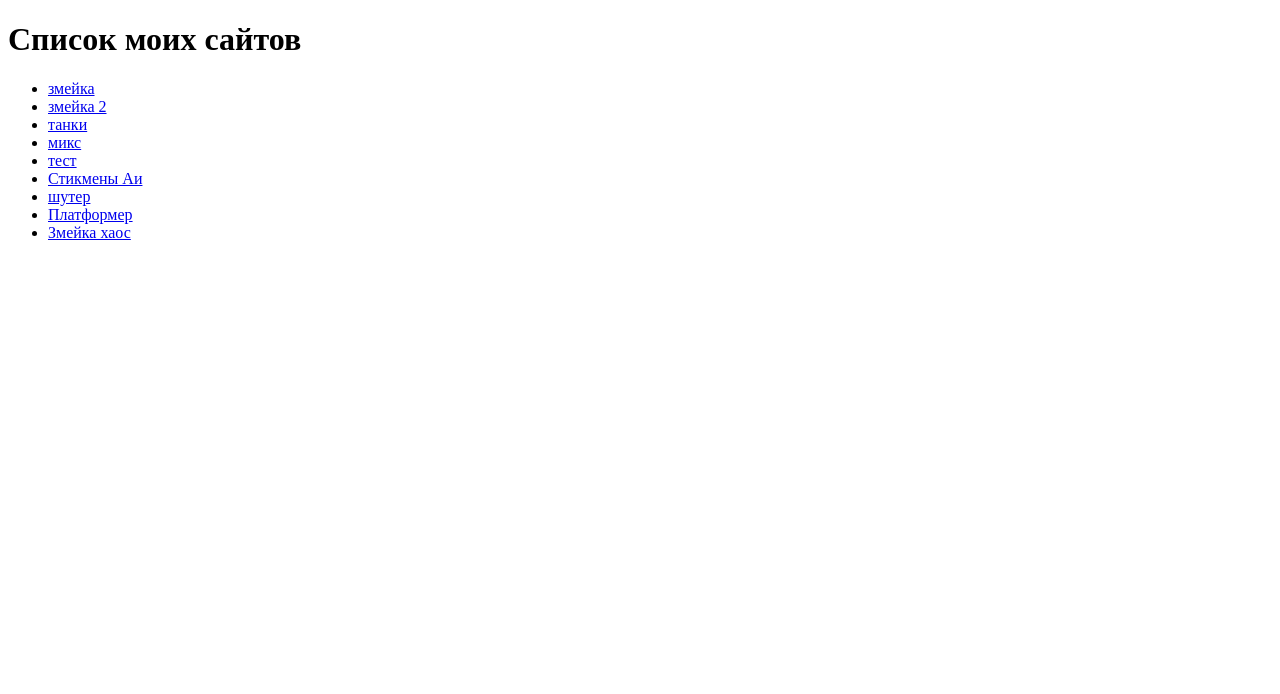
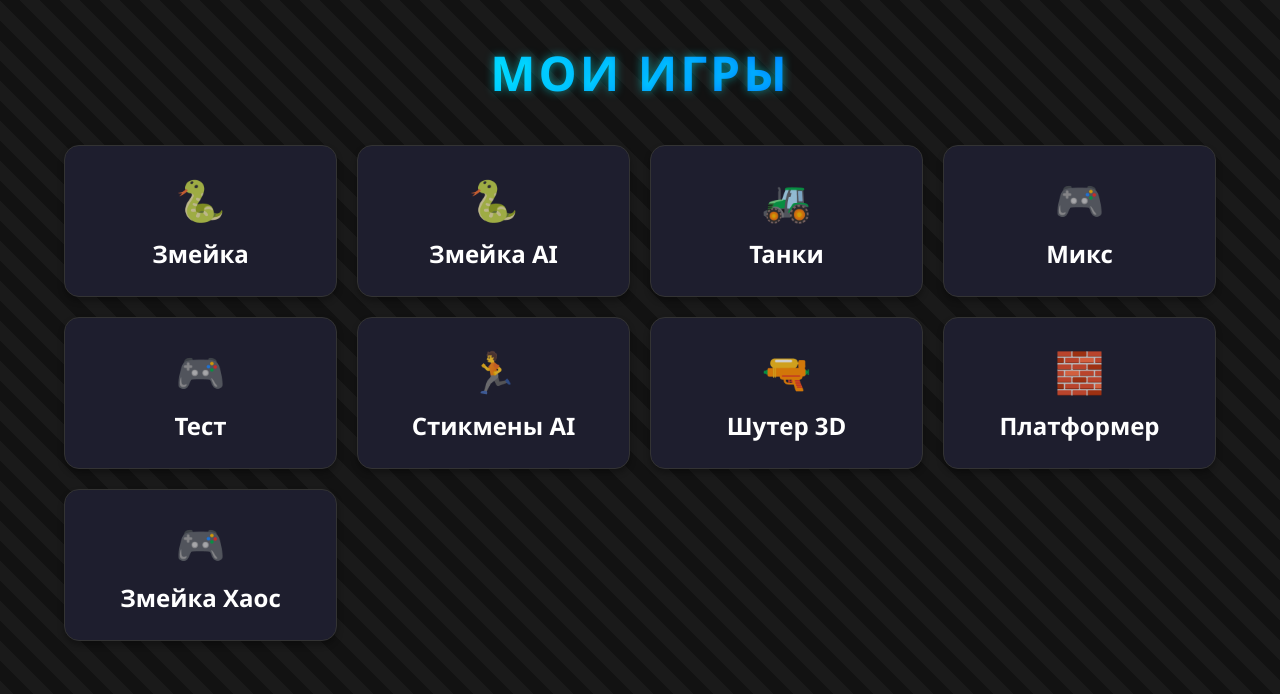
Before and after one commit to wolcxxl/Ai-games-, a plain HTML site: page index.html in a window 1280 px wide. Drawn offline with Linux system fonts and the light colour scheme.

Commit message:
Update index.html

```diff
--- a/index.html
+++ b/index.html
@@ -2,20 +2,126 @@
 <html lang="ru">
 <head>
     <meta charset="UTF-8">
-    <title>Мои проекты</title>
+    <meta name="viewport" content="width=device-width, initial-scale=1.0">
+    <title>Моя Игровая Библиотека</title>
+    <style>
+        /* Основные настройки страницы */
+        body {
+            margin: 0;
+            padding: 0;
+            font-family: 'Segoe UI', Tahoma, Geneva, Verdana, sans-serif;
+            background-color: #121212; /* Очень темный фон */
+            background-image: linear-gradient(45deg, #121212 25%, #1a1a1a 25%, #1a1a1a 50%, #121212 50%, #121212 75%, #1a1a1a 75%, #1a1a1a 100%);
+            background-size: 40px 40px; /* Текстура полосок */
+            color: #ffffff;
+            display: flex;
+            flex-direction: column;
+            align-items: center;
+            min-height: 100vh;
+        }
+
+        /* Заголовок */
+        h1 {
+            margin-top: 40px;
+            margin-bottom: 40px;
+            font-size: 3rem;
+            text-transform: uppercase;
+            letter-spacing: 3px;
+            text-shadow: 0 0 10px rgba(0, 255, 255, 0.5); /* Неоновое свечение */
+            background: linear-gradient(90deg, #00c6ff, #0072ff);
+            -webkit-background-clip: text;
+            -webkit-text-fill-color: transparent;
+        }
+
+        /* Контейнер для списка игр */
+        .game-grid {
+            display: grid;
+            grid-template-columns: repeat(auto-fill, minmax(250px, 1fr));
+            gap: 20px;
+            width: 90%;
+            max-width: 1200px;
+            padding-bottom: 50px;
+        }
+
+        /* Сброс стилей списка */
+        ul {
+            display: contents; /* Позволяет li работать внутри grid */
+            list-style: none;
+            padding: 0;
+            margin: 0;
+        }
+
+        /* Карточка игры */
+        li {
+            display: block;
+        }
+
+        /* Ссылка (сама кнопка) */
+        a {
+            display: flex;
+            flex-direction: column;
+            justify-content: center;
+            align-items: center;
+            background: #1e1e2e;
+            color: #fff;
+            text-decoration: none;
+            height: 150px;
+            border-radius: 15px;
+            box-shadow: 0 4px 6px rgba(0, 0, 0, 0.3);
+            transition: all 0.3s cubic-bezier(0.25, 0.8, 0.25, 1);
+            border: 1px solid #333;
+            position: relative;
+            overflow: hidden;
+        }
+
+        /* Эффект при наведении */
+        a:hover {
+            transform: translateY(-7px); /* Всплытие */
+            box-shadow: 0 10px 20px rgba(0, 198, 255, 0.3); /* Цветная тень */
+            border-color: #00c6ff;
+            background: #252535;
+        }
+
+        /* Текст внутри карточки */
+        a span {
+            font-size: 1.5rem;
+            font-weight: bold;
+            z-index: 2;
+        }
+
+        /* Добавление иконок через CSS (эмодзи) для красоты */
+        a::before {
+            content: '🎮';
+            font-size: 2.5rem;
+            margin-bottom: 10px;
+            opacity: 0.8;
+        }
+
+        /* Индивидуальные иконки для разных игр (по желанию можно убрать) */
+        a[href*="Snake"]::before { content: '🐍'; }
+        a[href*="Tanks"]::before { content: '🚜'; }
+        a[href*="shoter"]::before { content: '🔫'; }
+        a[href*="Stikmen"]::before { content: '🏃'; }
+        a[href*="platformer"]::before { content: '🧱'; }
+    </style>
 </head>
 <body>
-    <h1>Список моих сайтов</h1>
-    <ul>
-        <li><a href="./Snake/">змейка</a></li>
-        <li><a href="./Snake ai/">змейка 2</a></li>
-        <li><a href="./Tanks/">танки</a></li>
-        <li><a href="./Miks/">микс</a></li>
-        <li><a href="./xzxz/">тест</a></li>
-        <li><a href="./StikmenAi/">Стикмены Аи</a></li>
-        <li><a href="./shoter3d/">шутер</a></li>
-        <li><a href="./platformer1/">Платформер</a></li>
-        <li><a href="./snake haos/">Змейка хаос </a></li>
-    </ul>
+
+    <h1>Мои Игры</h1>
+
+    <div class="game-grid">
+        <ul>
+            <li><a href="./Snake/"><span>Змейка</span></a></li>
+            <li><a href="./Snake ai/"><span>Змейка AI</span></a></li>
+            <li><a href="./Tanks/"><span>Танки</span></a></li>
+            <li><a href="./Miks/"><span>Микс</span></a></li>
+            <li><a href="./xzxz/"><span>Тест</span></a></li>
+            <li><a href="./StikmenAi/"><span>Стикмены AI</span></a></li>
+            <li><a href="./shoter3d/"><span>Шутер 3D</span></a></li>
+            <li><a href="./platformer1/"><span>Платформер</span></a></li>
+            <li><a href="./snake haos/"><span>Змейка Хаос</span></a></li>
+        </ul>
+    </div>
+
 </body>
 </html>
```
